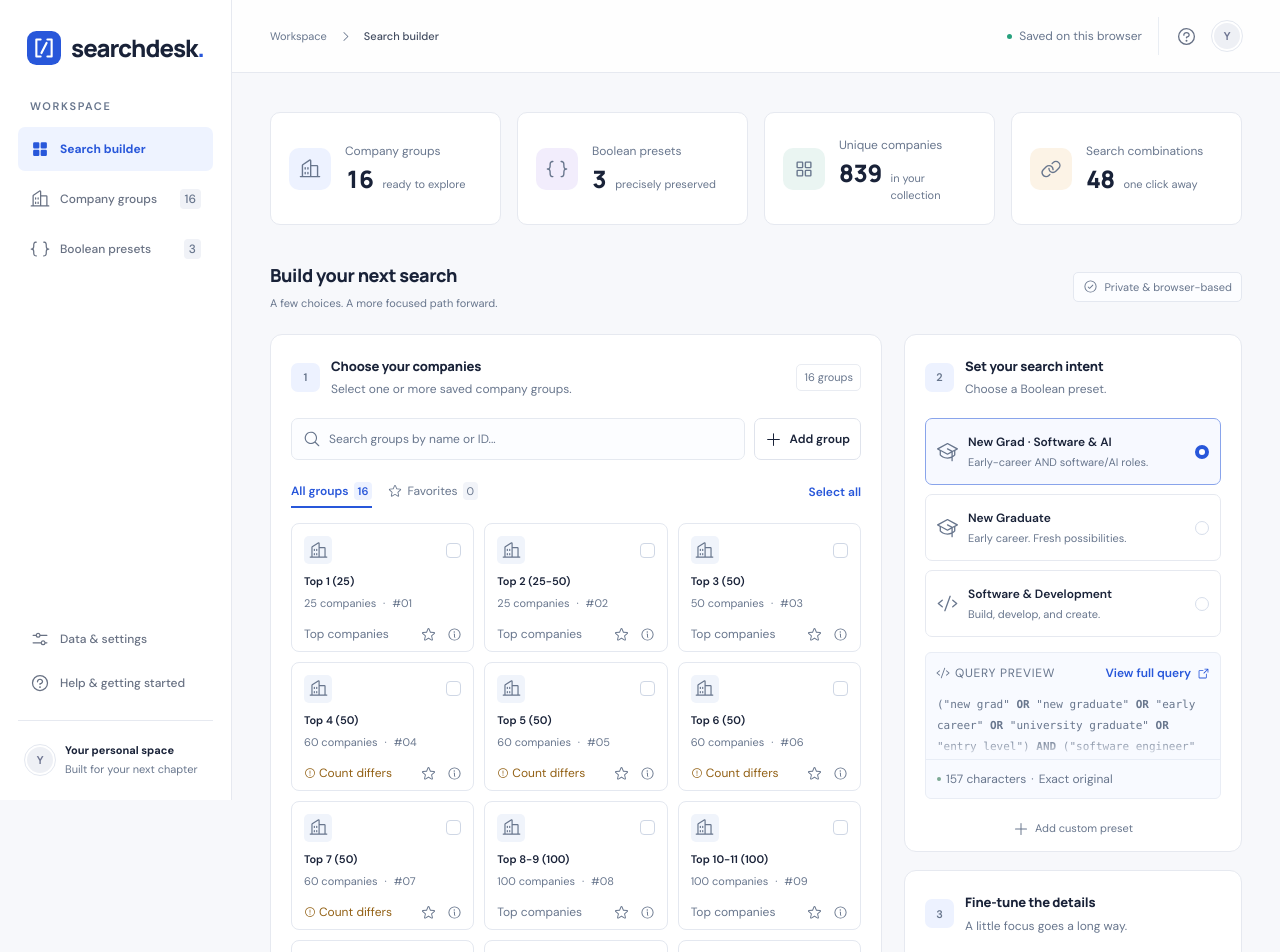
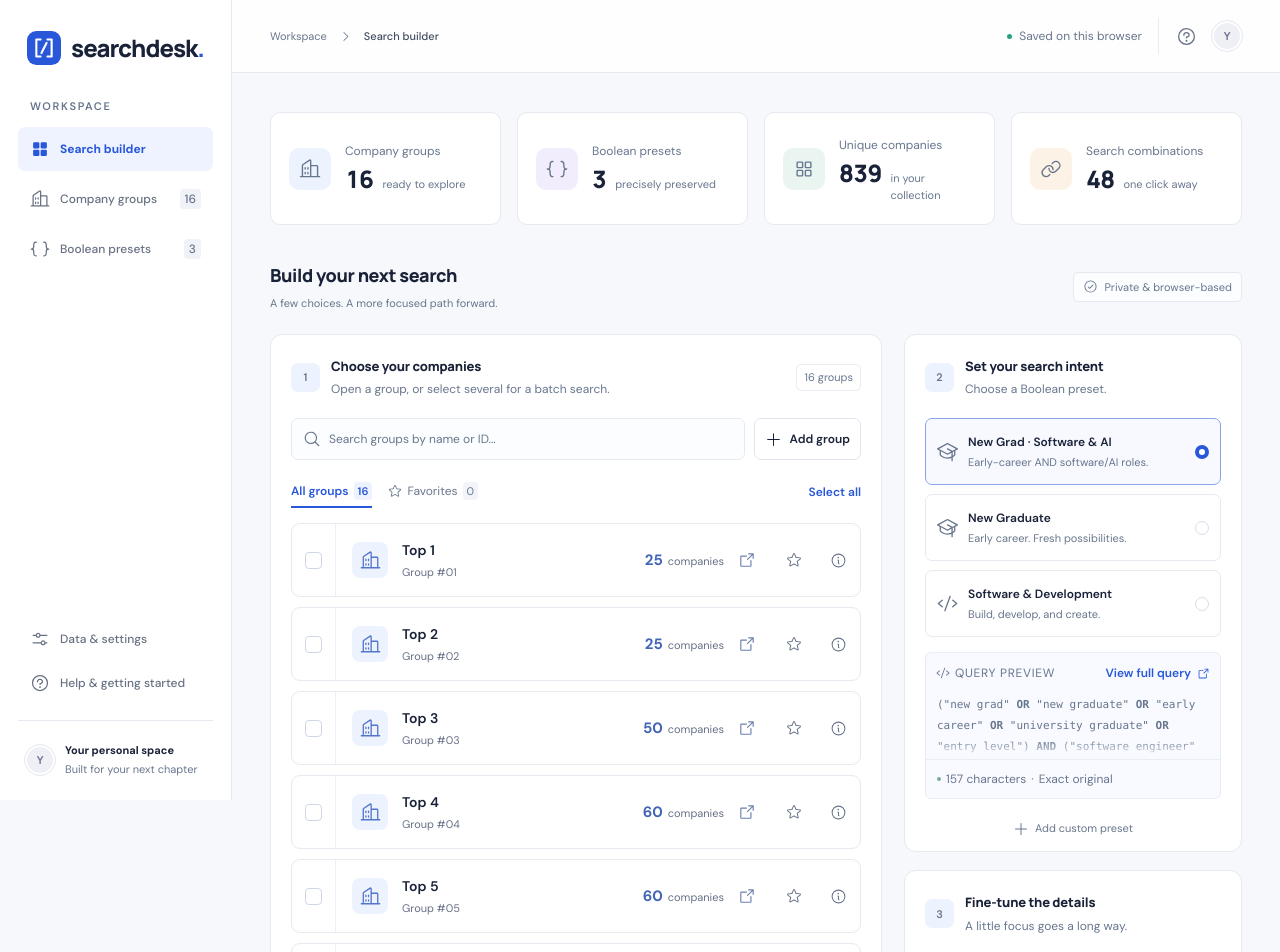
Before and after one commit to rutiknarute/Qryvo, a React (Vite) app: page / in a window 1280 px wide. Shown: the top 952 px of the page. Built offline with nearby package versions, Linux system fonts and the light colour scheme.

Commit message:
Update Site source

```diff
--- a/src/App.tsx
+++ b/src/App.tsx
@@ -31,10 +31,12 @@ import {
 } from "@phosphor-icons/react";
 import seedData from "./data/seed.json";
 import {
-  auditIds,
   csv,
   defaults,
   generateSearches,
+  generateUrl,
+  displayGroupName,
+  groupTitle,
   mergeConfig,
   parseGroup,
   validateConfig,
@@ -216,7 +218,9 @@ export default function App() {
   const totalCompanies = new Set(groups.flatMap((g) => g.company_ids)).size;
   const visible = groups.filter(
     (g) =>
-      `${g.id} ${g.name}`.toLowerCase().includes(search.toLowerCase()) &&
+      `${g.id} ${g.name} ${displayGroupName(g)}`
+        .toLowerCase()
+        .includes(search.toLowerCase()) &&
       (groupTab !== "favorites" || favorites.includes(g.id)),
   );
   const allVisibleSelected =
@@ -333,7 +337,7 @@ export default function App() {
           g.company_ids.join(",") === group.company_ids.join(","),
       );
       const warnings = [
-        duplicate ? `Similar to ${duplicate.name}` : "",
+        duplicate ? `Similar to ${displayGroupName(duplicate)}` : "",
         new Set(group.company_ids).size < group.company_ids.length
           ? "contains duplicate company IDs"
           : "",
@@ -442,67 +446,62 @@ export default function App() {
               : "Select all"}
         </button>
       </div>
-      <div className="group-grid">
+      <div className="company-list">
         {visible.map((g) => (
           <article
-            className={`group-card ${selected.includes(g.id) ? "selected" : ""}`}
+            className={`company-row ${selected.includes(g.id) ? "selected" : ""}`}
             key={g.id}
           >
-            <label className="group-main">
-              <div className="group-card-top">
-                <span
-                  className={`group-symbol ${Number(g.id) > 9 ? "special" : ""}`}
-                >
-                  <Buildings size={19} />
-                </span>
+            <label className="company-select">
               <input
                 type="checkbox"
                 checked={selected.includes(g.id)}
                 onChange={() => toggle(g.id)}
-                  aria-label={`Select ${g.name}`}
+                aria-label={`Select ${displayGroupName(g)}`}
               />
-              </div>
-              <strong>{g.name}</strong>
-              <span className="group-count">
-                {g.company_ids.length} companies <span className="dot">·</span>{" "}
-                <span className="mono">
-                  {g.id.startsWith("custom-") ? "Custom" : `#${g.id}`}
-                </span>
-              </span>
             </label>
-            <div className="group-card-bottom">
-              {auditIds.has(g.id) ? (
-                <span className="audit-badge">
-                  <WarningCircle size={12} /> Count differs
-                </span>
-              ) : (
-                <span className="group-type">
+            <a
+              className="company-link"
+              href={generateUrl(g, preset, options)}
+              target="_blank"
+              rel="noopener noreferrer"
+              aria-label={`Open ${displayGroupName(g)} on LinkedIn`}
+            >
+              <span className="company-symbol">
+                <Buildings size={21} />
+              </span>
+              <span className="company-label">
+                <strong>{groupTitle(g)}</strong>
+                <small>
                   {g.id.startsWith("custom-")
-                    ? "Your collection"
-                    : Number(g.id) < 10
-                      ? "Top companies"
-                      : "Curated collection"}
-                </span>
-              )}
-              <div className="group-actions">
+                    ? "Custom group"
+                    : `Group #${g.id}`}
+                </small>
+              </span>
+              <span className="company-size">
+                <strong>{g.company_ids.length}</strong>
+                <span>companies</span>
+              </span>
+              <ArrowSquareOut size={18} className="company-open-icon" />
+            </a>
+            <div className="company-tools">
               <button
                 className={`small-icon ${favorites.includes(g.id) ? "is-favorite" : ""}`}
-                  aria-label={`${favorites.includes(g.id) ? "Unfavorite" : "Favorite"} ${g.name}`}
+                aria-label={`${favorites.includes(g.id) ? "Unfavorite" : "Favorite"} ${displayGroupName(g)}`}
                 onClick={() => favorite(g.id)}
               >
                 <Star
-                    size={15}
+                  size={16}
                   weight={favorites.includes(g.id) ? "fill" : "regular"}
                 />
               </button>
               <button
                 className="small-icon"
-                  aria-label={`View ${g.name} details`}
+                aria-label={`View ${displayGroupName(g)} details`}
                 onClick={() => openModal({ type: "source", group: g })}
               >
-                  <Info size={15} />
+                <Info size={17} />
               </button>
-              </div>
             </div>
           </article>
         ))}
@@ -737,7 +736,9 @@ export default function App() {
                       <span className="step-number">1</span>
                       <div>
                         <h2>Choose your companies</h2>
-                        <p>Select one or more saved company groups.</p>
+                        <p>
+                          Open a group, or select several for a batch search.
+                        </p>
                       </div>
                     </div>
                     <span className="neutral-badge">
@@ -745,13 +746,6 @@ export default function App() {
                     </span>
                   </div>
                   {groupList}
-                  <div className="panel-footnote">
-                    <Info size={15} />
-                    <p>
-                      Original group names are kept as saved. Company counts
-                      reflect the actual IDs in each group.
-                    </p>
-                  </div>
                 </section>
                 <aside className="builder-right">
                   <section className="panel preset-panel">
@@ -994,7 +988,7 @@ export default function App() {
                           <Link size={21} />
                         </span>
                         <div className="result-info">
-                          <strong>{r.group.name}</strong>
+                          <strong>{displayGroupName(r.group)}</strong>
                           <span>
                             {r.preset.name} <span className="dot">·</span>{" "}
                             {r.group.company_ids.length} companies{" "}
@@ -1014,7 +1008,7 @@ export default function App() {
                           </button>
                           <Button
                             className="icon-only"
-                            aria-label={`Copy URL for ${r.group.name}`}
+                            aria-label={`Copy URL for ${displayGroupName(r.group)}`}
                             onClick={() => copy(r.url)}
                           >
                             <Copy size={18} />
@@ -1271,7 +1265,6 @@ export default function App() {
                   <p>
                     {groups.reduce((n, g) => n + g.company_ids.length, 0)}{" "}
                     company references · {totalCompanies} unique company IDs.
-                    Five original group labels differ from actual counts.
                   </p>
                   <p className="settings-note">
                     Schema 1.0.0 · Data stays in this browser.
@@ -1431,7 +1424,7 @@ export default function App() {
       )}
       {modal?.type === "source" && (
         <ModalFrame
-          title={modal.group.name}
+          title={displayGroupName(modal.group)}
           description="Original source details and preserved company IDs."
           close={() => setModal(null)}
         >
@@ -1453,12 +1446,6 @@ export default function App() {
               <span>Group ID</span>
             </div>
           </div>
-          {auditIds.has(modal.group.id) && (
-            <p className="warning-box">
-              <WarningCircle size={18} /> The saved label differs from the
-              actual company count. The original name is preserved.
-            </p>
-          )}
           <label className="field-label">
             Company IDs, in source order
             <textarea
@@ -1485,7 +1472,7 @@ export default function App() {
       {modal?.type === "inspect" && (
         <ModalFrame
           title="Your generated search"
-          description={`${modal.result.group.name} · ${modal.result.preset.name}`}
+          description={`${displayGroupName(modal.result.group)} · ${modal.result.preset.name}`}
           close={() => setModal(null)}
         >
           <div className="validated-label">
--- a/src/core.ts
+++ b/src/core.ts
@@ -41,6 +41,36 @@ export const defaults: Options = {
   mode: "separate",
 };
 export const auditIds = new Set(["04", "05", "06", "07", "10"]);
+
+// Display names follow actual counts; saved source names and IDs remain untouched.
+const sourceGroupTitles: Record<string, [string, string]> = {
+  "01": ["Top 1 (25)", "Top 1"],
+  "02": ["Top 2 (25-50)", "Top 2"],
+  "03": ["Top 3 (50)", "Top 3"],
+  "04": ["Top 4 (50)", "Top 4"],
+  "05": ["Top 5 (50)", "Top 5"],
+  "06": ["Top 6 (50)", "Top 6"],
+  "07": ["Top 7 (50)", "Top 7"],
+  "08": ["Top 8-9 (100)", "Top 8-9"],
+  "09": ["Top 10-11 (100)", "Top 10-11"],
+  "10": ["Forbes 40 + 1", "Forbes"],
+  "11": ["YC(40) + others", "YC & others"],
+  "12": ["Ashby 50", "Ashby"],
+  "13": ["Greenhouse 50", "Greenhouse"],
+  "14": ["Cloud 50", "Cloud"],
+  "15": ["YC 100", "YC"],
+  "16": ["Play 100", "Play"],
+};
+export function groupTitle(group: Group): string {
+  const source = sourceGroupTitles[group.id];
+  return source?.[0] === group.name ? source[1] : group.name;
+}
+export function displayGroupName(group: Group): string {
+  return sourceGroupTitles[group.id]?.[0] === group.name
+    ? `${groupTitle(group)} (${group.company_ids.length})`
+    : group.name;
+}
+
 export function parseGroup(
   name: string,
   source: string,
@@ -216,7 +246,7 @@ export function csv(results: SearchResult[]): string {
     ...results.map((r) =>
       [
         r.group.id,
-        r.group.name,
+        displayGroupName(r.group),
         r.group.company_ids.length,
         r.preset.id,
         r.preset.name,
--- a/src/styles.css
+++ b/src/styles.css
@@ -2651,3 +2651,147 @@ main {
     font-size: 12px;
   }
 }
+
+/* Full-width company links, stacked vertically at every viewport size. */
+.company-list {
+  display: flex;
+  flex-direction: column;
+  gap: 10px;
+}
+.company-row {
+  display: grid;
+  grid-template-columns: 44px minmax(0, 1fr) 88px;
+  align-items: stretch;
+  border: 1px solid var(--border);
+  border-radius: 9px;
+  background: white;
+  transition:
+    background-color 180ms,
+    border-color 180ms;
+}
+.company-row:hover {
+  border-color: #a4b7e9;
+  background: #f9fbff;
+}
+.company-row.selected {
+  border-color: #7d9bec;
+  background: #f2f6ff;
+}
+.company-select {
+  display: flex;
+  align-items: center;
+  justify-content: center;
+  min-height: 72px;
+  cursor: pointer;
+  border-right: 1px solid #edf0f7;
+  border-radius: 8px 0 0 8px;
+}
+.company-select:hover {
+  background: #eaf0ff;
+}
+.company-select input[type="checkbox"] {
+  height: 17px;
+  width: 17px;
+}
+.company-link {
+  display: grid;
+  grid-template-columns: 36px minmax(0, 1fr) auto 18px;
+  align-items: center;
+  gap: 14px;
+  min-height: 72px;
+  padding: 12px 16px;
+  border-radius: 6px;
+}
+.company-link:hover {
+  background: #edf3ff;
+}
+.company-link:active {
+  background: #e3ecff;
+}
+.company-symbol {
+  width: 36px;
+  height: 36px;
+  display: grid;
+  place-items: center;
+  border-radius: 8px;
+  color: #5276cc;
+  background: #edf2ff;
+}
+.company-label strong {
+  display: block;
+  font-size: 14px;
+  font-weight: 600;
+  color: var(--color-ink);
+  overflow-wrap: anywhere;
+}
+.company-label small {
+  display: block;
+  margin-top: 3px;
+  font-size: 11px;
+  color: var(--color-muted);
+}
+.company-size {
+  display: flex;
+  gap: 5px;
+  align-items: baseline;
+  white-space: nowrap;
+  font-size: 11px;
+  color: var(--color-muted);
+}
+.company-size strong {
+  font-size: 15px;
+  font-weight: 650;
+  font-variant-numeric: tabular-nums;
+  color: #4265b7;
+}
+.company-open-icon {
+  color: #697fae;
+}
+.company-tools {
+  display: flex;
+  align-items: center;
+  justify-content: center;
+}
+.company-tools .small-icon {
+  width: 44px;
+  height: 44px;
+}
+@media (max-width: 767px) {
+  .company-list {
+    gap: 9px;
+  }
+  .company-row {
+    grid-template-columns: 40px minmax(0, 1fr) 44px;
+  }
+  .company-select {
+    min-height: 88px;
+  }
+  .company-link {
+    grid-template-columns: minmax(0, 1fr) 46px;
+    gap: 10px;
+    padding: 12px;
+    min-height: 88px;
+  }
+  .company-symbol,
+  .company-open-icon {
+    display: none;
+  }
+  .company-label strong {
+    font-size: 13px;
+  }
+  .company-label small {
+    font-size: 11px;
+  }
+  .company-size {
+    flex-direction: column;
+    align-items: center;
+    gap: 0;
+    font-size: 10px;
+  }
+  .company-size strong {
+    font-size: 16px;
+  }
+  .company-tools {
+    flex-direction: column;
+  }
+}
```
Also changed, not shown: 2 other files (tests, documents, lock files or other folders). Lines whose indentation alone changed are shown as unchanged.
